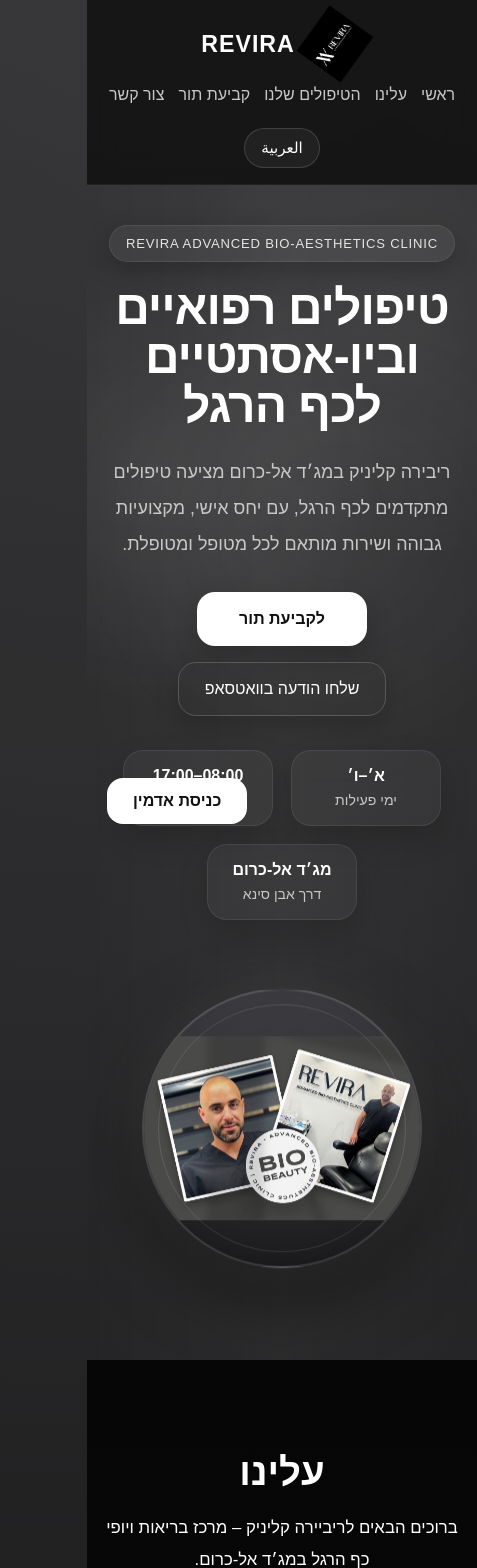
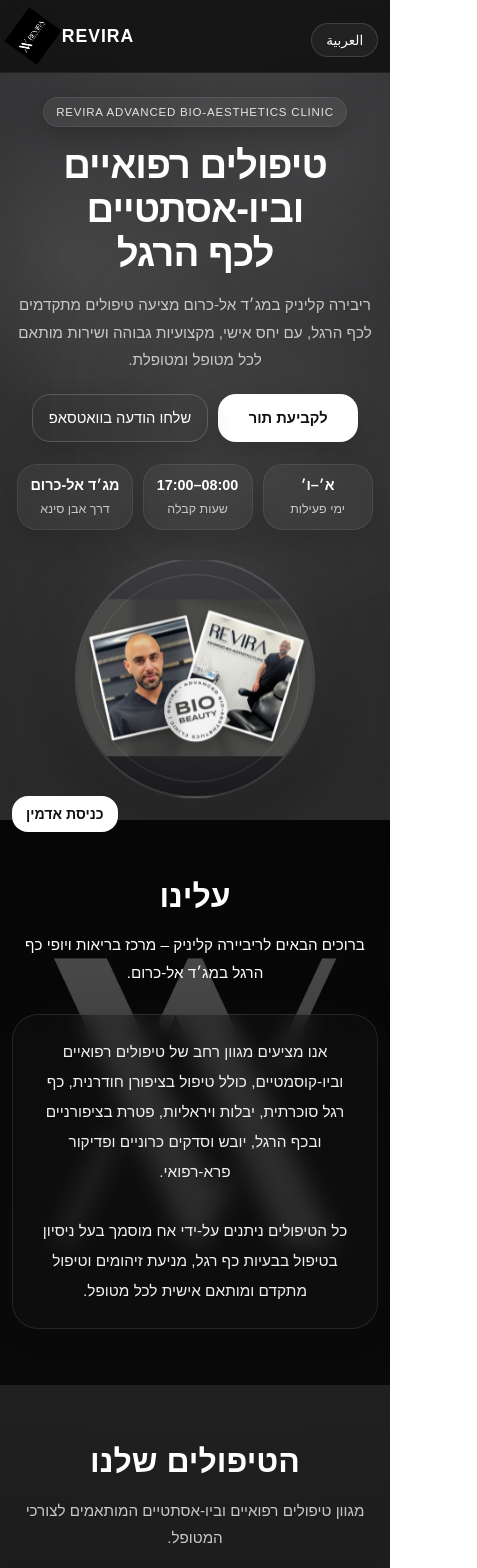
Before and after one commit to khairykrayyem/revira, a React (Vite) app: page / in a window 390 px wide. Shown: the top 1568 px of the page, 477 px wide, since content can reach past the window. Built offline with nearby package versions, Linux system fonts and the light colour scheme; no server answers.

Commit message:
update CALENDAR AND FIX MOBILE

```diff
--- a/src/components/BookingCalendar.jsx
+++ b/src/components/BookingCalendar.jsx
@@ -11,7 +11,7 @@
   const [loadingSubmit, setLoadingSubmit] = useState(false);
   const [error, setError] = useState("");
   const [successMessage, setSuccessMessage] = useState("");
-
+const [whatsappUrl, setWhatsappUrl] = useState("");
   const [formData, setFormData] = useState({
     clientName: "",
     clientPhone: "",
@@ -98,9 +98,9 @@
       setSelectedSlotId("");
       await fetchDaySlots(selectedDate);
 
-      if (result.whatsappUrl) {
-        window.open(result.whatsappUrl, "_blank");
-      }
+if (result.whatsappUrl) {
+  setWhatsappUrl(result.whatsappUrl);
+}
     } catch (err) {
       setError(err.message);
     } finally {
@@ -239,6 +239,17 @@
                 </div>
               )}
 
+              {whatsappUrl && (
+                <a
+                    href={whatsappUrl}
+                    target="_blank"
+                    rel="noreferrer"
+                    className="btn btn-secondary booking-submit-btn"
+                >
+                    {language === "he" ? "המשך לוואטסאפ" : "المتابعة إلى واتساب"}
+                </a>
+                )}
+
               <button
                 type="submit"
                 className="btn btn-primary booking-submit-btn"
--- a/src/index.css
+++ b/src/index.css
@@ -1053,3 +1053,303 @@
   flex-wrap: wrap;
   gap: 12px;
 }
+
+/* =========================
+   MOBILE FIXES
+========================= */
+@media (max-width: 768px) {
+  .container {
+    width: min(100%, 94%);
+  }
+
+  header {
+    padding: 0;
+  }
+
+  .navbar {
+    min-height: 72px;
+    padding: 10px 0;
+    flex-direction: row;
+    align-items: center;
+    justify-content: space-between;
+    direction: ltr;
+  }
+
+  .logo-area {
+    gap: 8px;
+  }
+
+  .logo-area img {
+    width: 42px;
+    height: 42px;
+  }
+
+  .logo-text {
+    font-size: 1.1rem;
+  }
+
+  /* הסתרת תפריט במובייל כדי שלא ישבור */
+  .nav-links {
+    display: none !important;
+  }
+
+  .nav-right {
+    width: auto;
+    flex-direction: row;
+    gap: 10px;
+  }
+
+  .lang-toggle {
+    padding: 8px 14px;
+    font-size: 0.85rem;
+  }
+
+  .section {
+    padding: 56px 0;
+  }
+
+  .section-title {
+    font-size: 2rem;
+    line-height: 1.3;
+    margin-bottom: 14px;
+  }
+
+  .section-subtitle {
+    font-size: 0.95rem;
+    line-height: 1.8;
+    margin-bottom: 28px;
+  }
+
+  /* HERO */
+  .hero {
+    min-height: auto;
+    padding-top: 24px;
+    padding-bottom: 20px;
+  }
+
+  .hero-content {
+    grid-template-columns: 1fr;
+    gap: 30px;
+  }
+
+  .hero-text {
+    text-align: center;
+  }
+
+  .hero-badge {
+    font-size: 0.72rem;
+    padding: 8px 12px;
+    margin-bottom: 16px;
+  }
+
+  .hero-text h1 {
+    font-size: 2.4rem;
+    line-height: 1.15;
+    margin-bottom: 16px;
+  }
+
+  .hero-text p {
+    font-size: 0.95rem;
+    line-height: 1.8;
+    margin-bottom: 20px;
+    max-width: 100%;
+  }
+
+  .hero-buttons {
+    justify-content: center;
+    gap: 10px;
+    margin-bottom: 22px;
+  }
+
+  .hero-buttons .btn {
+    min-width: 140px;
+    min-height: 48px;
+    font-size: 0.92rem;
+    padding: 12px 16px;
+  }
+
+  .hero-stats {
+    justify-content: center;
+    gap: 10px;
+  }
+
+  .hero-stat {
+    min-width: 110px;
+    padding: 12px;
+  }
+
+  .hero-stat span {
+    font-size: 0.9rem;
+  }
+
+  .hero-stat small {
+    font-size: 0.78rem;
+  }
+
+  .hero-image-glow {
+    width: 260px;
+    height: 260px;
+  }
+
+  .hero-image-box {
+    width: 240px;
+    height: 240px;
+    margin: 0 auto;
+  }
+
+  /* ABOUT */
+  .about-glass,
+  .about-box {
+    padding: 22px;
+    font-size: 0.96rem;
+    line-height: 1.95;
+  }
+
+  /* TREATMENTS */
+  .treatments-grid {
+    grid-template-columns: 1fr;
+    gap: 18px;
+  }
+
+  .treatment-image {
+    height: 200px;
+  }
+
+  .treatment-body {
+    padding: 18px;
+  }
+
+  .treatment-body h3 {
+    font-size: 1.08rem;
+  }
+
+  .treatment-body p {
+    min-height: auto;
+    font-size: 0.94rem;
+  }
+
+  /* BOOKING CALENDAR */
+  .booking-calendar-layout,
+  .booking-layout,
+  .contact-grid,
+  .month-grid {
+    grid-template-columns: 1fr !important;
+  }
+
+  .booking-calendar-card,
+  .booking-form-card,
+  .booking-slots-card,
+  .admin-card,
+  .admin-actions-card,
+  .admin-login-card {
+    padding: 18px;
+    border-radius: 20px;
+  }
+
+  .booking-card-title,
+  .admin-card-title {
+    font-size: 1.15rem;
+    margin-bottom: 16px;
+  }
+
+  .selected-date-label {
+    font-size: 0.95rem;
+  }
+
+  .calendar-slots-grid,
+  .booking-slots-grid {
+    gap: 8px;
+  }
+
+  .slot-btn {
+    padding: 10px 12px;
+    font-size: 0.85rem;
+    border-radius: 12px;
+  }
+
+  .form-group label {
+    font-size: 0.88rem;
+  }
+
+  .form-group input,
+  .form-group select,
+  .form-group textarea,
+  .admin-month-input {
+    padding: 12px 14px;
+    font-size: 0.95rem;
+  }
+
+  .booking-submit-btn,
+  .admin-login-btn {
+    min-height: 48px;
+    font-size: 0.95rem;
+  }
+
+  /* REACT CALENDAR */
+  .revira-calendar {
+    font-size: 0.9rem;
+  }
+
+  .revira-calendar .react-calendar__navigation {
+    margin-bottom: 10px;
+  }
+
+  .revira-calendar .react-calendar__navigation button {
+    min-width: 34px;
+    font-size: 0.9rem;
+    padding: 6px;
+  }
+
+  .revira-calendar .react-calendar__month-view__weekdays {
+    font-size: 0.72rem;
+  }
+
+  .revira-calendar .react-calendar__tile {
+    padding: 10px 4px;
+    font-size: 0.82rem;
+    border-radius: 10px;
+  }
+
+  /* CONTACT */
+  .contact-card {
+    padding: 20px;
+  }
+
+  .contact-card h3 {
+    font-size: 1rem;
+  }
+
+  .contact-card p,
+  .contact-card a {
+    font-size: 0.92rem;
+  }
+
+  /* ADMIN */
+  .admin-entry-fixed {
+    left: 12px;
+    bottom: 12px;
+  }
+
+  .admin-entry-fixed .btn {
+    padding: 10px 14px;
+    font-size: 0.88rem;
+  }
+
+  .admin-topbar {
+    flex-direction: column;
+    align-items: stretch;
+  }
+
+  .admin-actions-row {
+    flex-direction: column;
+    align-items: stretch;
+  }
+
+  .appointments-table-wrap {
+    overflow-x: auto;
+  }
+
+  .appointments-table {
+    min-width: 760px;
+  }
+}
```
